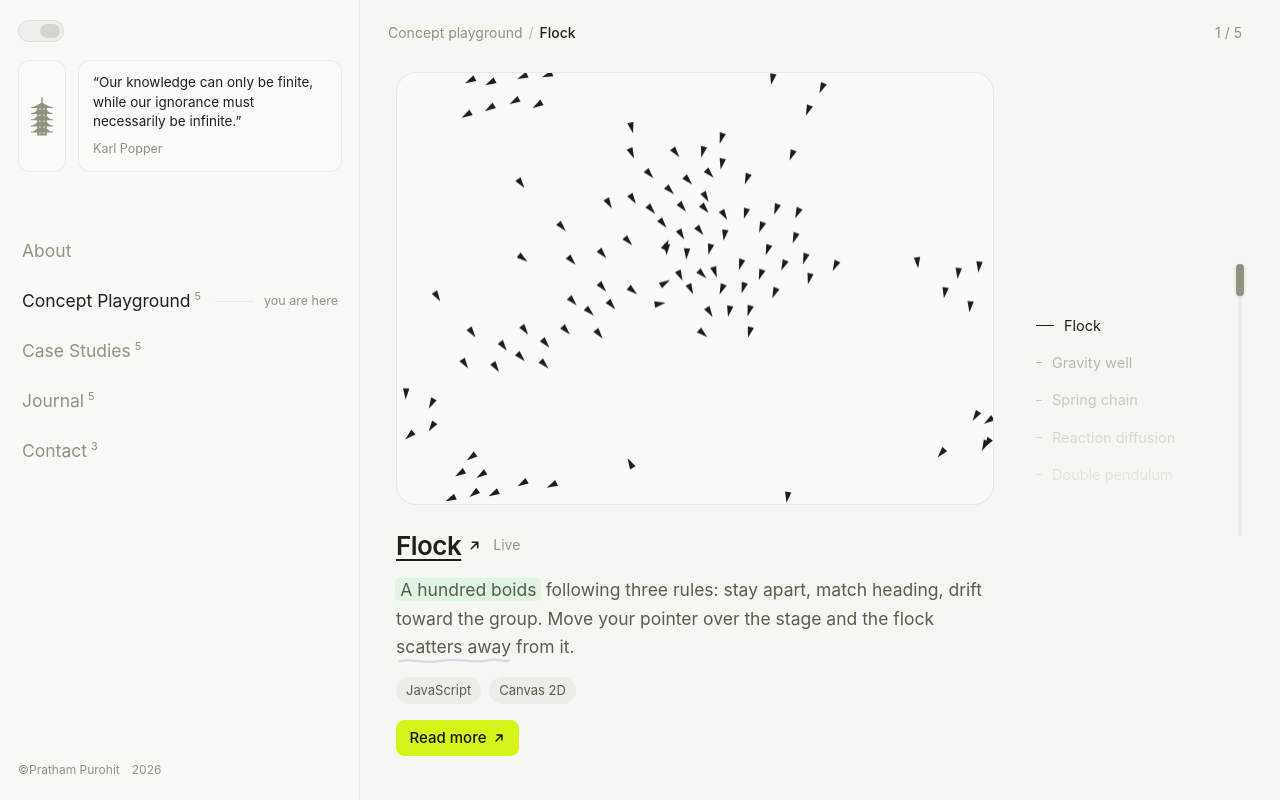
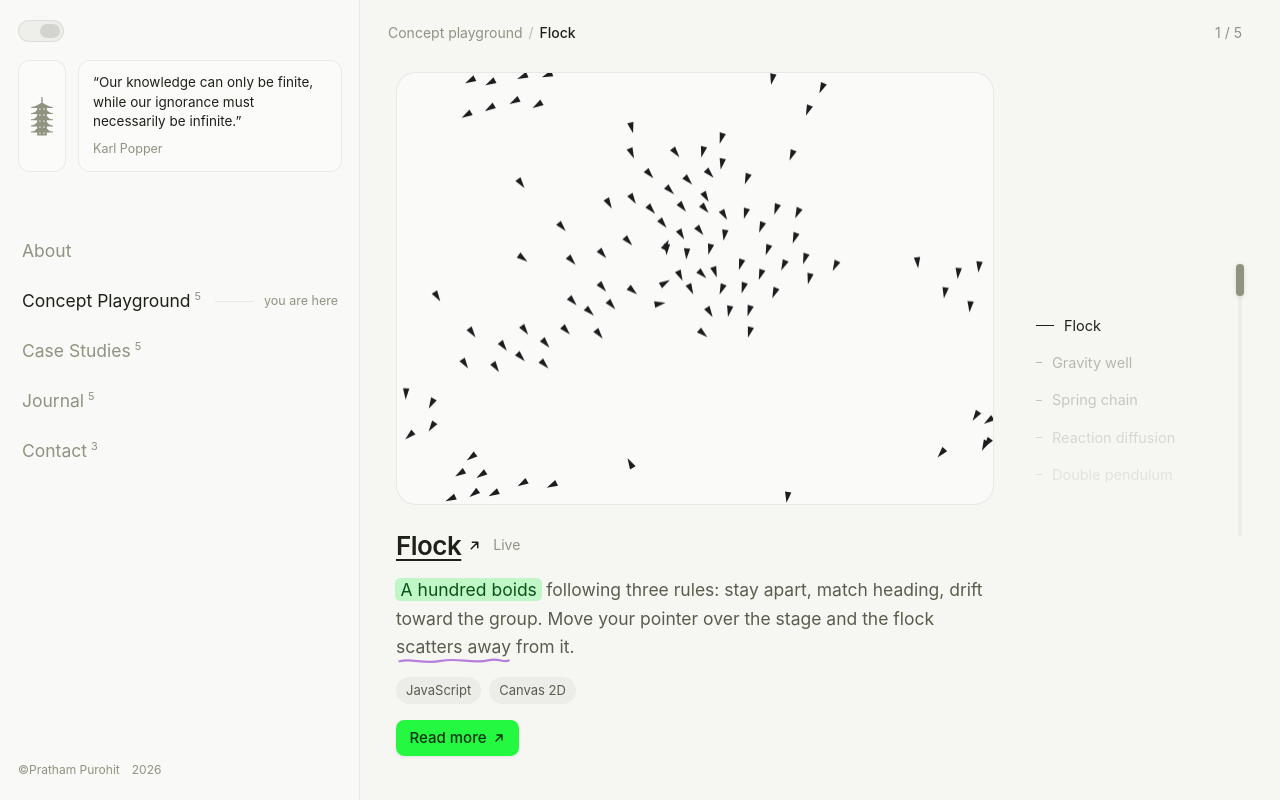
Before and after one commit to plutocrate/personal_site, a React (Vite) app: page /playground/flock in a window 1280 px wide. Built offline with nearby package versions, Linux system fonts and the light colour scheme; a web font is replaced by a local one.

Commit message:
Boost contrast on secondary highlights and give full catchy contrast to life update link

```diff
--- a/src/styles/global.css
+++ b/src/styles/global.css
@@ -241,27 +241,27 @@ a, button, [role='button'], [role='slider'], .life-card, .yt-hit { cursor: point
 /* ---------- Highlights & Markers (Algorithmic, Contrast-Aware) ---------- */
 mark, .hl {
   display: inline;
-  padding: 0.04em 0.28em;
+  padding: 0.05em 0.3em;
   margin: 0 -0.04em;
-  border-radius: 0.28em;
+  border-radius: 0.3em;
   -webkit-box-decoration-break: clone;
   box-decoration-break: clone;
   font-style: normal;
   background: var(--hl-bg, var(--hl-low-1));
-  color: var(--hl-ink, inherit);
+  color: var(--hl-ink, var(--ink));
   transition: background 0.4s ease, color 0.4s ease;
 }
 
 /* Lower contrast palette (default across site, including life update card) */
-.hl-1, .hl-yellow { --hl-bg: var(--hl-low-1); }
-.hl-2, .hl-green  { --hl-bg: var(--hl-low-2); }
-.hl-3, .hl-teal   { --hl-bg: var(--hl-low-3); }
-.hl-4, .hl-cyan   { --hl-bg: var(--hl-low-4); }
-.hl-5, .hl-blue   { --hl-bg: var(--hl-low-5); }
-.hl-6, .hl-purple { --hl-bg: var(--hl-low-6); }
-.hl-7, .hl-rose   { --hl-bg: var(--hl-low-7); }
-.hl-8, .hl-orange { --hl-bg: var(--hl-low-8); }
-.hl-default       { --hl-bg: var(--hl-low-1); }
+.hl-1, .hl-yellow { --hl-bg: var(--hl-low-1); --hl-ink: var(--hl-ink-low-1); }
+.hl-2, .hl-green  { --hl-bg: var(--hl-low-2); --hl-ink: var(--hl-ink-low-2); }
+.hl-3, .hl-teal   { --hl-bg: var(--hl-low-3); --hl-ink: var(--hl-ink-low-3); }
+.hl-4, .hl-cyan   { --hl-bg: var(--hl-low-4); --hl-ink: var(--hl-ink-low-4); }
+.hl-5, .hl-blue   { --hl-bg: var(--hl-low-5); --hl-ink: var(--hl-ink-low-5); }
+.hl-6, .hl-purple { --hl-bg: var(--hl-low-6); --hl-ink: var(--hl-ink-low-6); }
+.hl-7, .hl-rose   { --hl-bg: var(--hl-low-7); --hl-ink: var(--hl-ink-low-7); }
+.hl-8, .hl-orange { --hl-bg: var(--hl-low-8); --hl-ink: var(--hl-ink-low-8); }
+.hl-default       { --hl-bg: var(--hl-low-1); --hl-ink: var(--hl-ink-low-1); }
 
 /* High contrast overrides strictly on the bio text */
 .bio mark,
@@ -296,7 +296,7 @@ mark, .hl {
   pointer-events: none;
   overflow: visible;
   color: var(--un-col, var(--un-low-5));
-  opacity: 0.45;
+  opacity: 0.75;
   transition: color 0.4s ease, opacity 0.4s ease;
 }
 
@@ -412,14 +412,22 @@ mark, .hl {
   display: inline-flex;
   align-items: center;
   gap: 7px;
-  padding: 0.32em 0.85em;
+  padding: 0.38em 0.9em;
   border-radius: 0.55em;
   background: var(--mark);
   color: var(--mark-ink);
-  font-weight: 500;
-  transition: transform 0.16s ease, filter 0.16s ease;
+  font-weight: 550;
+  box-shadow: 0 1px 3px rgba(0, 0, 0, 0.08);
+  transition: transform 0.16s cubic-bezier(0.32, 0.72, 0, 1), filter 0.16s ease, box-shadow 0.16s ease;
 }
-.marker:hover { filter: brightness(0.97); }
+.marker:hover {
+  filter: brightness(0.96) saturate(1.05);
+  transform: translateY(-1px);
+  box-shadow: 0 3px 8px rgba(0, 0, 0, 0.12);
+}
+.marker:active {
+  transform: translateY(0);
+}
 .life-more {
   margin-top: 18px;
   font-size: 15.5px;
--- a/src/utils/theme.js
+++ b/src/utils/theme.js
@@ -52,13 +52,19 @@ export function getRandomSubtleTheme() {
     // High contrast underline (for About bio):
     underlines[`--un-high-${slot}`] = `hsl(${h}, 88%, 40%)`;
 
-    // Lower contrast (for elsewhere, including life updates, case studies, etc.):
-    // Soft, gentle wash that doesn't overpower reading
-    highlights[`--hl-low-${slot}`] = `hsla(${h}, 60%, 86%, 0.46)`;
+    // Moderate / balanced lower contrast (for elsewhere across site):
+    // Clear, comfortable tint with higher saturation and visible opacity
+    highlights[`--hl-low-${slot}`] = `hsla(${h}, 78%, 82%, 0.72)`;
+    highlights[`--hl-ink-low-${slot}`] = `hsl(${h}, 82%, 18%)`;
 
-    // Low contrast underline (for elsewhere):
-    underlines[`--un-low-${slot}`] = `hsla(${h}, 66%, 50%, 0.42)`;
+    // Lower contrast underline (for elsewhere):
+    underlines[`--un-low-${slot}`] = `hsla(${h}, 80%, 44%, 0.72)`;
   }
+
+  // Dynamic vibrant marker colors for the "See all life updates" button / catchy links
+  const markerHue = (currentHue + 45 + Math.floor(Math.random() * 60)) % 360;
+  const mark = `hsl(${markerHue}, 94%, 56%)`;
+  const markInk = `hsl(${markerHue}, 96%, 10%)`;
 
   return {
     hue: currentHue,
@@ -72,6 +78,8 @@ export function getRandomSubtleTheme() {
     ink,
     ink2,
     ink3,
+    mark,
+    markInk,
     highlights,
     underlines,
   };
@@ -90,6 +98,8 @@ export function applyTheme(theme) {
   root.style.setProperty('--ink', theme.ink);
   root.style.setProperty('--ink-2', theme.ink2);
   root.style.setProperty('--ink-3', theme.ink3);
+  if (theme.mark) root.style.setProperty('--mark', theme.mark);
+  if (theme.markInk) root.style.setProperty('--mark-ink', theme.markInk);
 
   // Apply dynamic highlight and underline CSS variables
   if (theme.highlights) {
```
